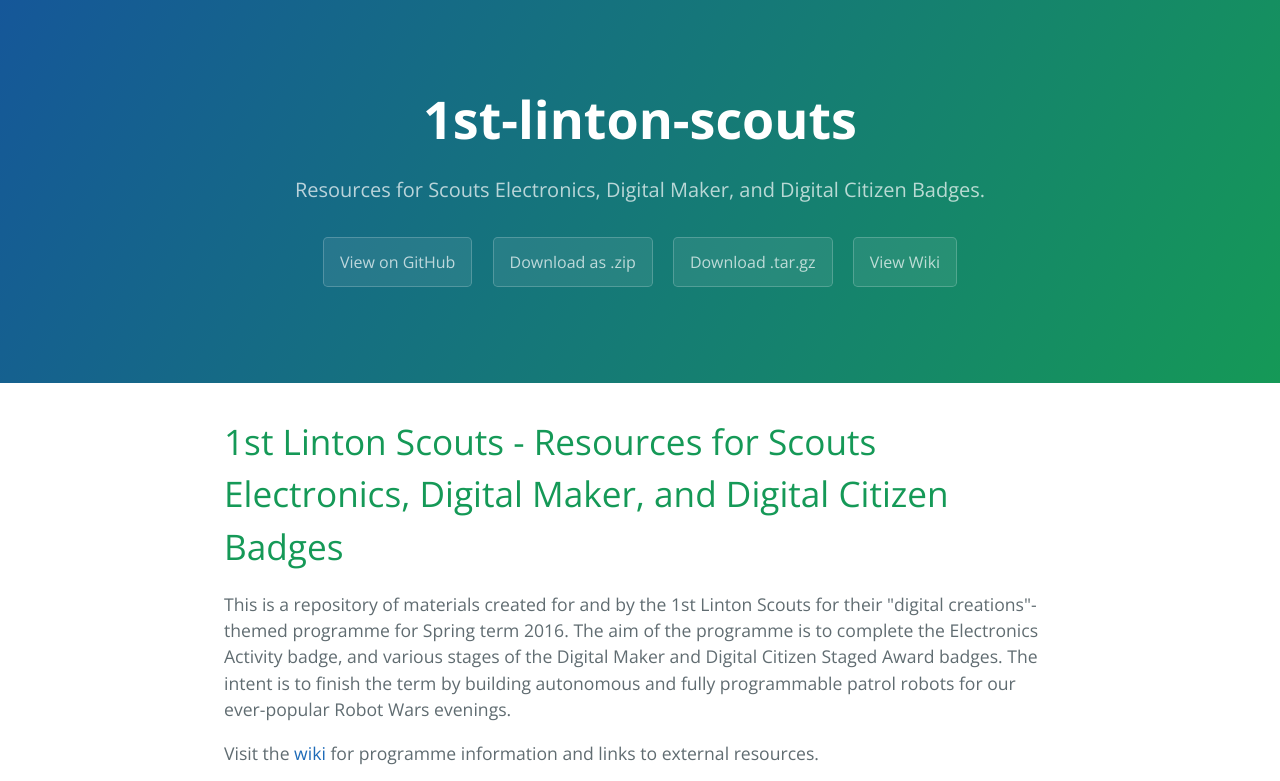
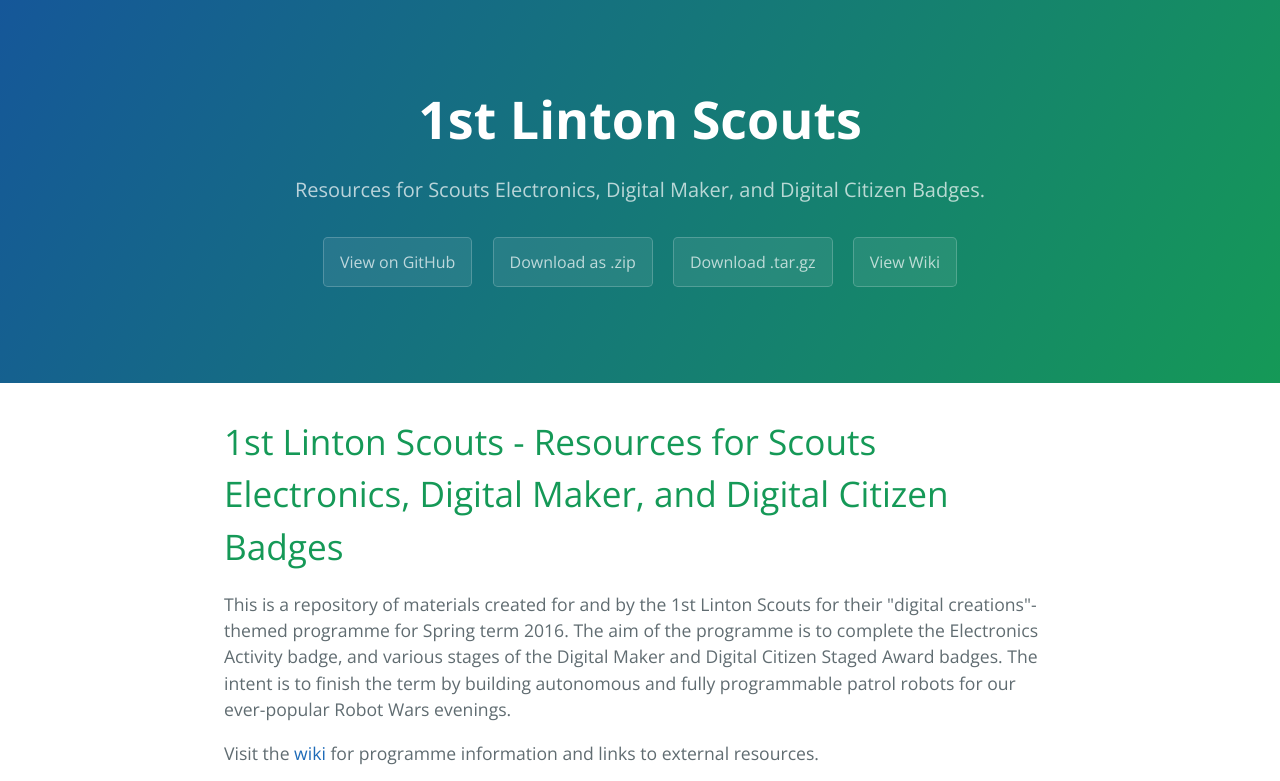
Before and after one commit to stewartadcock/1st-linton-scouts, a plain HTML site: page index.html in a window 1280 px wide. Shown: the top 781 px of the page. Drawn offline with nearby package versions, Linux system fonts and the light colour scheme.

Commit message:
Use meaningful title.

```diff
--- a/index.html
+++ b/index.html
@@ -2,7 +2,7 @@
 <html lang="en-us">
   <head>
     <meta charset="UTF-8">
-    <title>1st-linton-scouts by stewartadcock</title>
+    <title>1st Linton Scouts</title>
     <meta name="viewport" content="width=device-width, initial-scale=1">
     <link rel="stylesheet" type="text/css" href="stylesheets/normalize.css" media="screen">
     <link href='https://fonts.googleapis.com/css?family=Open+Sans:400,700' rel='stylesheet' type='text/css'>
@@ -11,7 +11,7 @@
   </head>
   <body>
     <section class="page-header">
-      <h1 class="project-name">1st-linton-scouts</h1>
+      <h1 class="project-name">1st Linton Scouts</h1>
       <h2 class="project-tagline">Resources for Scouts Electronics, Digital Maker, and Digital Citizen Badges.</h2>
       <a href="https://github.com/stewartadcock/1st-linton-scouts" class="btn">View on GitHub</a>
       <a href="https://github.com/stewartadcock/1st-linton-scouts/zipball/master" class="btn">Download as .zip</a>
```
